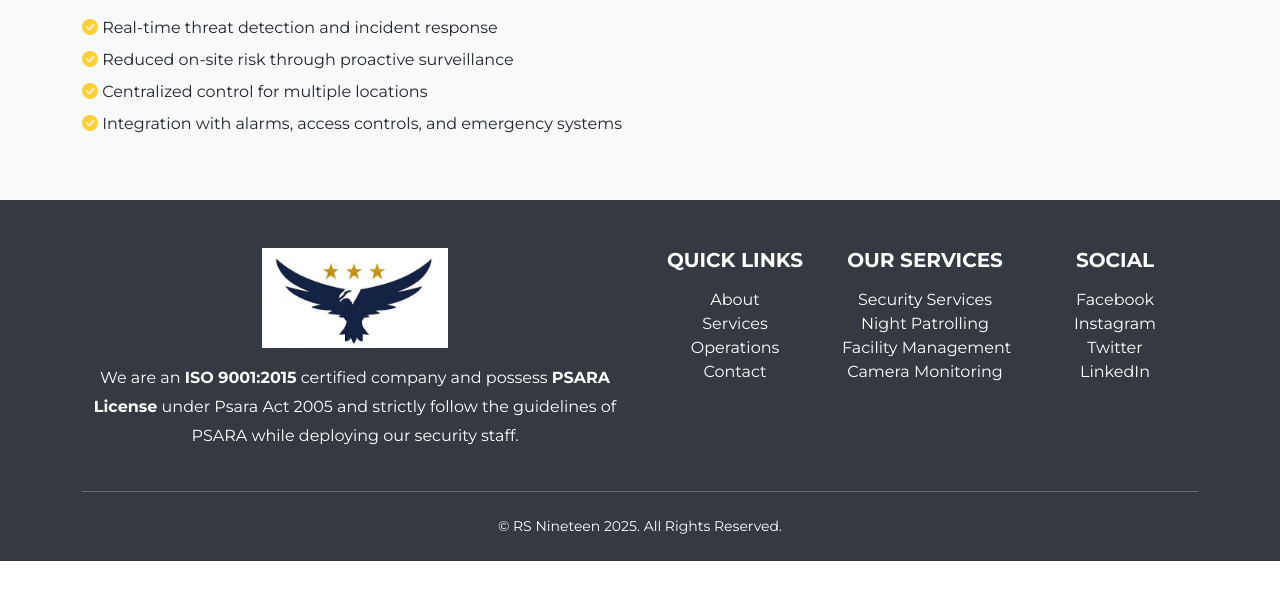
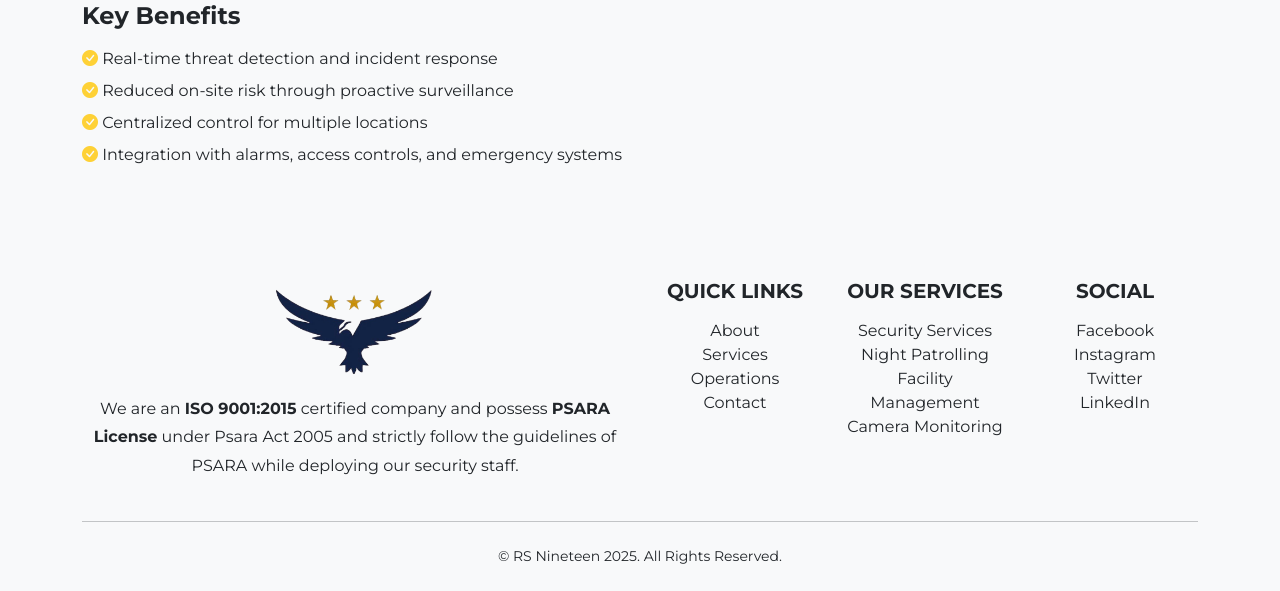
Before and after one commit to SaifAutomatron/SecurityApp, a Django app: page /camera_monitoring/ in a window 1280 px wide. Shown: the part 623-1214 px from the top of the page. Before the commit the page ends 1184 px from the top, so only its background shows below. Run offline with Django 5.2, Linux system fonts and the light colour scheme; some libraries are stand-ins or nearby versions.

Commit message:
major refactoring

```diff
--- a/RSNineteen/settings.py
+++ b/RSNineteen/settings.py
@@ -18,7 +18,7 @@ SECRET_KEY = '<your-secret-key>'
 # SECURITY WARNING: don't run with debug turned on in production!
 DEBUG = False
 
-ALLOWED_HOSTS = ['rsnineteen-17f270f81e7a.herokuapp.com']  # Change to your domain/heroku app in production
+ALLOWED_HOSTS = ['rsnineteen-17f270f81e7a.herokuapp.com','*']  # Change to your domain/heroku app in production
 
 
 # Application definition
--- /dev/null
+++ b/static/assets/bootstrap/css/styles.css
@@ -0,0 +1,17 @@
+
+#mainNav {
+  height: 80px;
+  padding-top: 0.25rem;
+  padding-bottom: 0.25rem;
+}
+
+#mainNav .navbar-nav .nav-link {
+  line-height: 80px;
+  padding-top: 0;
+  padding-bottom: 0;
+}
+
+.navbar-brand img {
+  height: 80px;
+  vertical-align: middle;
+}
--- a/templates/base.html
+++ b/templates/base.html
@@ -7,18 +7,18 @@
   <title>RS Nineteen</title>
   <link rel="stylesheet" href="{% static 'assets/bootstrap/css/bootstrap.min.css' %}">
   <link rel="stylesheet" href="{% static 'assets/fonts/font-awesome.min.css' %}">
-  <link rel="stylesheet" href="{% static 'assets/css/style.css' %}">
+  <link rel="stylesheet" href="{% static 'assets/bootstrap/css/styles.css' %}">
   <link rel="stylesheet" href="https://cdn.jsdelivr.net/npm/bootstrap-icons@1.11.1/font/bootstrap-icons.css">
 </head>
 <body id="page-top" data-bs-spy="scroll" data-bs-target="#mainNav" data-bs-offset="70">
 
-  <nav class="navbar navbar-expand-lg fixed-top bg-dark navbar-dark" id="mainNav">
+<nav class="navbar navbar-expand-lg fixed-top navbar-light shadow-sm" style="background-color: #ffffff;" id="mainNav">
   <div class="container d-flex align-items-center justify-content-between">
     <a class="navbar-brand d-flex align-items-center" href="{% url 'home' %}">
-        <img src="{% static 'assets/img/logo.png' %}" alt="RS Nineteen Logo" style="height: 80px; max-height: 80px;">
+      <img src="{% static 'assets/img/rs-logo.png' %}" alt="RS Nineteen Logo">
     </a>
 
-      <button class="navbar-toggler navbar-toggler-right" type="button" data-bs-toggle="collapse"
+    <button class="navbar-toggler" type="button" data-bs-toggle="collapse"
             data-bs-target="#navbarResponsive" aria-controls="navbarResponsive" aria-expanded="false"
             aria-label="Toggle navigation">
       <i class="fa fa-bars"></i>
@@ -29,11 +29,10 @@
 
         <!-- Services Dropdown -->
         <li class="nav-item dropdown">
-            <a class="nav-link dropdown-toggle" href="#" id="servicesDropdown" role="button"
-               data-bs-toggle="dropdown" aria-expanded="false">
-              Services
-            </a>
-            <ul class="dropdown-menu dropdown-menu-dark" aria-labelledby="servicesDropdown">
+          <button class="nav-link dropdown-toggle fw-bold text-dark bg-transparent border-0" id="servicesDropdown" data-bs-toggle="dropdown" aria-expanded="false">
+            SERVICES
+          </button>
+          <ul class="dropdown-menu dropdown-menu-light" aria-labelledby="servicesDropdown">
             <li><a class="dropdown-item" href="{% url 'security_services' %}">Security Services</a></li>
             <li><a class="dropdown-item" href="{% url 'night_patrolling' %}">Night Patrolling</a></li>
             <li><a class="dropdown-item" href="{% url 'facility_management' %}">Facility Management</a></li>
@@ -43,11 +42,11 @@
 
         <!-- Operations Dropdown -->
         <li class="nav-item dropdown">
-            <a class="nav-link dropdown-toggle" href="#" id="operationsDropdown" role="button"
+          <button class="nav-link dropdown-toggle fw-bold text-dark bg-transparent border-0" id="operationsDropdown"
                   data-bs-toggle="dropdown" aria-expanded="false">
-              Operations
-            </a>
-            <ul class="dropdown-menu dropdown-menu-dark" aria-labelledby="operationsDropdown">
+            OPERATIONS
+          </button>
+          <ul class="dropdown-menu dropdown-menu-light" aria-labelledby="operationsDropdown">
             <li><a class="dropdown-item" href="{% url 'recruitment' %}">Recruitment</a></li>
             <li><a class="dropdown-item" href="{% url 'training' %}">Training</a></li>
             <li><a class="dropdown-item" href="{% url 'deployment' %}">Deployment</a></li>
@@ -55,24 +54,27 @@
           </ul>
         </li>
 
-          <li class="nav-item"><a class="nav-link" href="{% url 'about' %}">About</a></li>
-          <li class="nav-item"><a class="nav-link" href="{% url 'contact' %}">Contact Us</a></li>
+        <!-- Other Links -->
+        <li class="nav-item"><a class="nav-link fw-bold text-dark" href="{% url 'about' %}">About</a></li>
+        <li class="nav-item"><a class="nav-link fw-bold text-dark" href="{% url 'contact' %}">Contact Us</a></li>
       </ul>
     </div>
   </div>
 </nav>
-
+<div style="height: 40px;"></div>
   {% block content %}
   {% endblock %}
 
   <script src="{% static 'assets/bootstrap/js/bootstrap.bundle.min.js' %}"></script>
   <script src="{% static 'assets/js/script.js' %}"></script>
 </body>
-<footer class="bg-dark text-white pt-5 pb-4">
+
+<!-- Footer -->
+<footer class="bg-light text-dark pt-5 pb-4">
   <div class="container">
-    <div class="row gy-4"> <!-- added spacing -->
+    <div class="row gy-4">
 
-      <!-- Logo + Description - take half width -->
+      <!-- Logo & Description -->
       <div class="col-md-6">
         <img src="{% static 'assets/img/rs-logo.png' %}" alt="RS Nineteen Logo" class="mb-3" style="height: 100px;">
         <p style="line-height: 1.8;">
@@ -82,42 +84,42 @@
         </p>
       </div>
 
-      <!-- QUICK LINKS -->
+      <!-- Quick Links -->
       <div class="col-md-2">
         <h5 class="fw-bold mb-3">QUICK LINKS</h5>
         <ul class="list-unstyled">
-          <li><a href="{% url 'about' %}" class="text-white text-decoration-none">About</a></li>
-          <li><a href="{% url 'security_services' %}" class="text-white text-decoration-none">Services</a></li>
-          <li><a href="{% url 'recruitment' %}" class="text-white text-decoration-none">Operations</a></li>
-          <li><a href="{% url 'contact' %}" class="text-white text-decoration-none">Contact</a></li>
+          <li><a href="{% url 'about' %}" class="text-dark text-decoration-none">About</a></li>
+          <li><a href="{% url 'security_services' %}" class="text-dark text-decoration-none">Services</a></li>
+          <li><a href="{% url 'recruitment' %}" class="text-dark text-decoration-none">Operations</a></li>
+          <li><a href="{% url 'contact' %}" class="text-dark text-decoration-none">Contact</a></li>
         </ul>
       </div>
 
-      <!-- SERVICES -->
+      <!-- Services -->
       <div class="col-md-2">
         <h5 class="fw-bold mb-3">OUR SERVICES</h5>
         <ul class="list-unstyled">
-         <li><a class="dropdown-item" href="{% url 'security_services' %}">Security Services</a></li>
-         <li><a class="dropdown-item" href="{% url 'night_patrolling' %}">Night Patrolling</a></li>
-         <li><a class="dropdown-item" href="{% url 'facility_management' %}">Facility Management</a></li>
-         <li><a class="dropdown-item" href="{% url 'camera_monitoring' %}">Camera Monitoring</a></li>
+          <li><a class="text-dark text-decoration-none" href="{% url 'security_services' %}">Security Services</a></li>
+          <li><a class="text-dark text-decoration-none" href="{% url 'night_patrolling' %}">Night Patrolling</a></li>
+          <li><a class="text-dark text-decoration-none" href="{% url 'facility_management' %}">Facility Management</a></li>
+          <li><a class="text-dark text-decoration-none" href="{% url 'camera_monitoring' %}">Camera Monitoring</a></li>
         </ul>
       </div>
 
-      <!-- SOCIAL -->
+      <!-- Social -->
       <div class="col-md-2">
         <h5 class="fw-bold mb-3">SOCIAL</h5>
         <ul class="list-unstyled">
-          <li><a href="#" class="text-white text-decoration-none">Facebook</a></li>
-          <li><a href="#" class="text-white text-decoration-none">Instagram</a></li>
-          <li><a href="#" class="text-white text-decoration-none">Twitter</a></li>
-          <li><a href="#" class="text-white text-decoration-none">LinkedIn</a></li>
+          <li><a href="#" class="text-dark text-decoration-none">Facebook</a></li>
+          <li><a href="#" class="text-dark text-decoration-none">Instagram</a></li>
+          <li><a href="#" class="text-dark text-decoration-none">Twitter</a></li>
+          <li><a href="#" class="text-dark text-decoration-none">LinkedIn</a></li>
         </ul>
       </div>
     </div>
 
-    <hr class="border-light my-4">
-    <div class="text-center small">© RS Nineteen 2025. All Rights Reserved.</div>
+    <hr class="border-dark my-4">
+    <div class="text-center small text-dark">© RS Nineteen 2025. All Rights Reserved.</div>
   </div>
 </footer>
 </html>
--- a/templates/camera_monitoring.html
+++ b/templates/camera_monitoring.html
@@ -1,9 +1,11 @@
 {% extends 'base.html' %}
 {% load static %}
 {% block content %}
-<section class="py-5 bg-light" style="padding-top: 1000px;"></section>
 <section class="py-5 bg-light">
   <div class="container">
+      <div class="text-center mb-5">
+            <h2 class="text-uppercase text-warning">Our Services</h2>
+      </div>
     <div class="row align-items-center">
       <div class="col-md-6">
         <img src="{% static 'assets/img/cctv-monitoring.jpg' %}" alt="CCTV Monitoring" class="img-fluid rounded shadow">
--- a/templates/contact.html
+++ b/templates/contact.html
@@ -54,7 +54,7 @@
         <div class="mb-4">
           <i class="bi bi-telephone-fill" style="font-size: 2rem; color: #ffc107;"></i>
           <h4 class="mt-2">Phone</h4>
-          <p>+91 9716170939</p>
+          <p>+91 ---------</p>
         </div>
         <div>
           <i class="bi bi-envelope-fill" style="font-size: 2rem; color: #ffc107;"></i>
--- a/templates/deployment.html
+++ b/templates/deployment.html
@@ -1,7 +1,6 @@
 {% extends 'base.html' %}
 {% load static %}
 {% block content %}
-<section class="py-5 bg-light" style="padding-top: 1000px;"></section>
 <section id="deployment" class="py-5">
     <div class="container">
         <div class="text-center mb-5">
--- a/templates/facility_management.html
+++ b/templates/facility_management.html
@@ -2,7 +2,6 @@
 {% load static %}
 {% block content %}
 <body id="page-top" data-bs-spy="scroll" data-bs-target="#mainNav" data-bs-offset="54">
-<section class="py-5 bg-light" style="padding-top: 1000px;"></section>
 <section id="facility-management" class="py-5">
     <div class="container">
         <div class="text-center mb-5">
--- a/templates/index.html
+++ b/templates/index.html
@@ -62,7 +62,7 @@
   <div class="container">
     <div class="row">
       <div class="col-lg-12 text-center">
-          <h2 class="text-uppercase text-warning">Services</h2>
+          <h2 class="text-uppercase text-warning">Our Services</h2>
         <h3 class="text-muted section-subheading">Our professional solutions tailored for safety and support.</h3>
       </div>
     </div>
--- a/templates/night_patrolling.html
+++ b/templates/night_patrolling.html
@@ -2,7 +2,6 @@
 {% load static %}
 {% block content %}
 <body id="page-top" data-bs-spy="scroll" data-bs-target="#mainNav" data-bs-offset="54">
-<section class="py-5 bg-light" style="padding-top: 1000px;"></section>
 <section id="security-services" class="py-5">
     <div class="container">
         <div class="text-center mb-5">
--- a/templates/recruitment.html
+++ b/templates/recruitment.html
@@ -1,7 +1,6 @@
 {% extends 'base.html' %}
 {% load static %}
 {% block content %}
-<section class="py-5 bg-light" style="padding-top: 1000px;"></section>
 <section class="py-5 bg-light" id="recruitment">
     <div class="container">
         <div class="text-center mb-5">
--- a/templates/security_services.html
+++ b/templates/security_services.html
@@ -2,7 +2,6 @@
 {% load static %}
 {% block content %}
 <body id="page-top" data-bs-spy="scroll" data-bs-target="#mainNav" data-bs-offset="54">
-<section class="py-5 bg-light" style="padding-top: 1000px;"></section>
 <section id="security-services" class="py-5">
     <div class="container">
         <div class="text-center mb-5">
--- a/templates/supervision.html
+++ b/templates/supervision.html
@@ -1,9 +1,6 @@
 {% extends 'base.html' %}
 {% load static %}
 {% block content %}
-
-<section class="py-5 bg-light" style="padding-top: 100px;"></section>
-
 <section id="supervision" class="py-5">
   <div class="container">
     <div class="text-center mb-5">
--- a/templates/training.html
+++ b/templates/training.html
@@ -1,11 +1,10 @@
 {% extends 'base.html' %}
 {% load static %}
 {% block content %}
-<section class="py-5 bg-light" style="padding-top: 1000px;"></section>
 <section id="training" class="py-5">
   <div class="container">
     <div class="text-center mb-5">
-      <h2 class="text-uppercase text-warning">Operations: Training</h2>
+      <h2 class="text-uppercase text-warning">Training</h2>
       <p class="text-muted">Comprehensive training programs tailored for excellence in security services.</p>
     </div>
 
```
Also changed, not shown: static/assets/img/rs-logo.png. Lines whose indentation alone changed are shown as unchanged.
